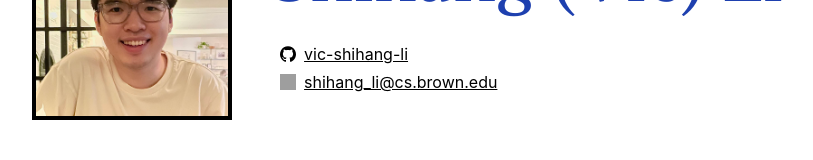
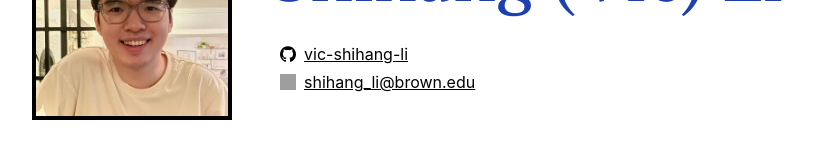
Before and after one commit to vic-lsh/vli, a Next.js app: page / in a window 1280 px wide. Shown: the part 240-400 px from the top of the page, without its empty margins (252-1065 px from the left). Built offline with nearby package versions, Linux system fonts and the light colour scheme; grey boxes are pictures that could not be loaded.

Commit message:
update email

```diff
--- a/pages/index.tsx
+++ b/pages/index.tsx
@@ -7,7 +7,7 @@ import { NavTab } from "../components/nav-tab";
 
 const GH_URL = "https://www.github.com/vic-shihang-li";
 
-const EMAIL_ADDR = "shihang_li@cs.brown.edu";
+const EMAIL_ADDR = "shihang_li@brown.edu";
 
 const FEATURE_FLAGS = {
   enable_blogs: false,
```
